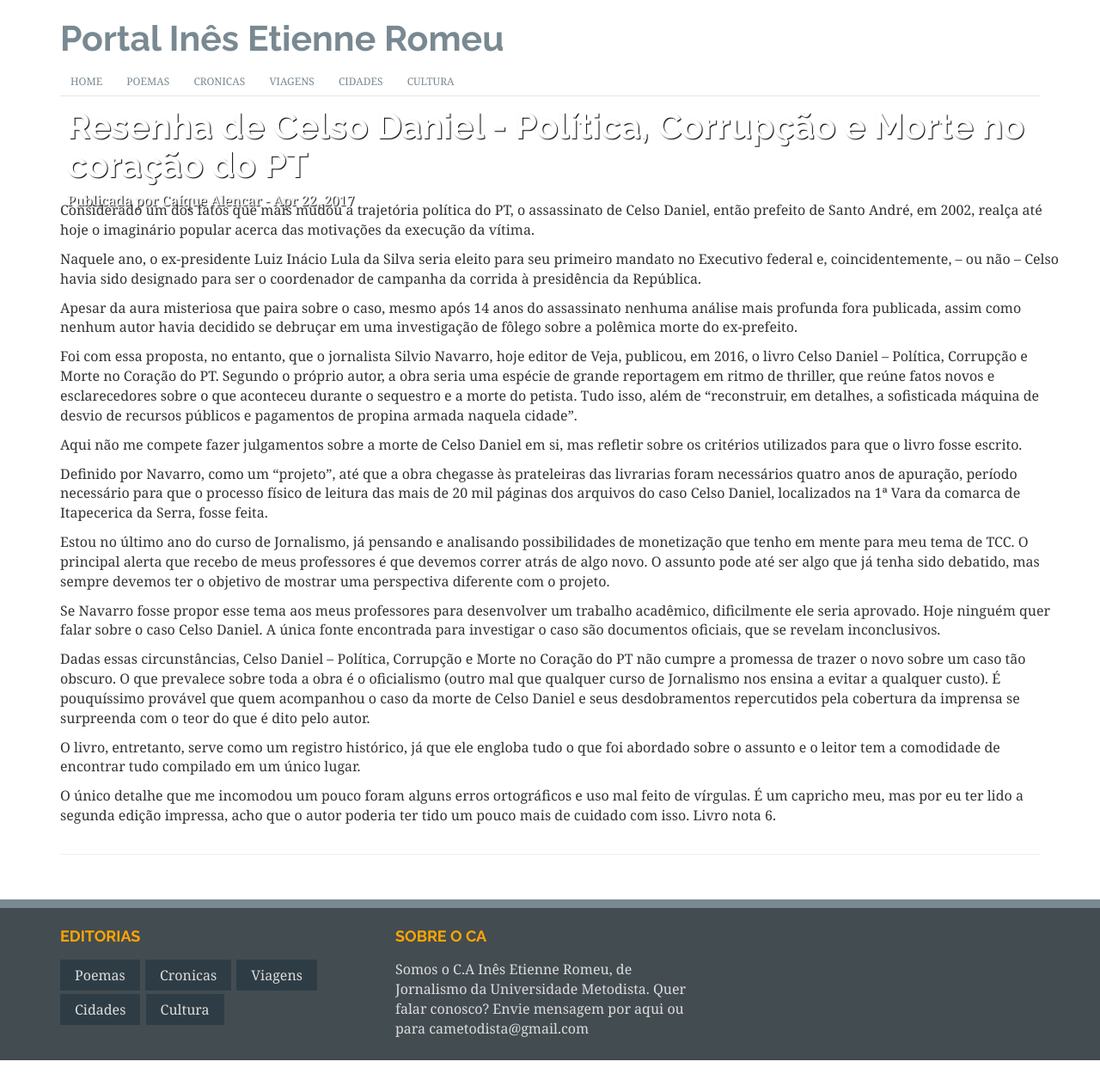
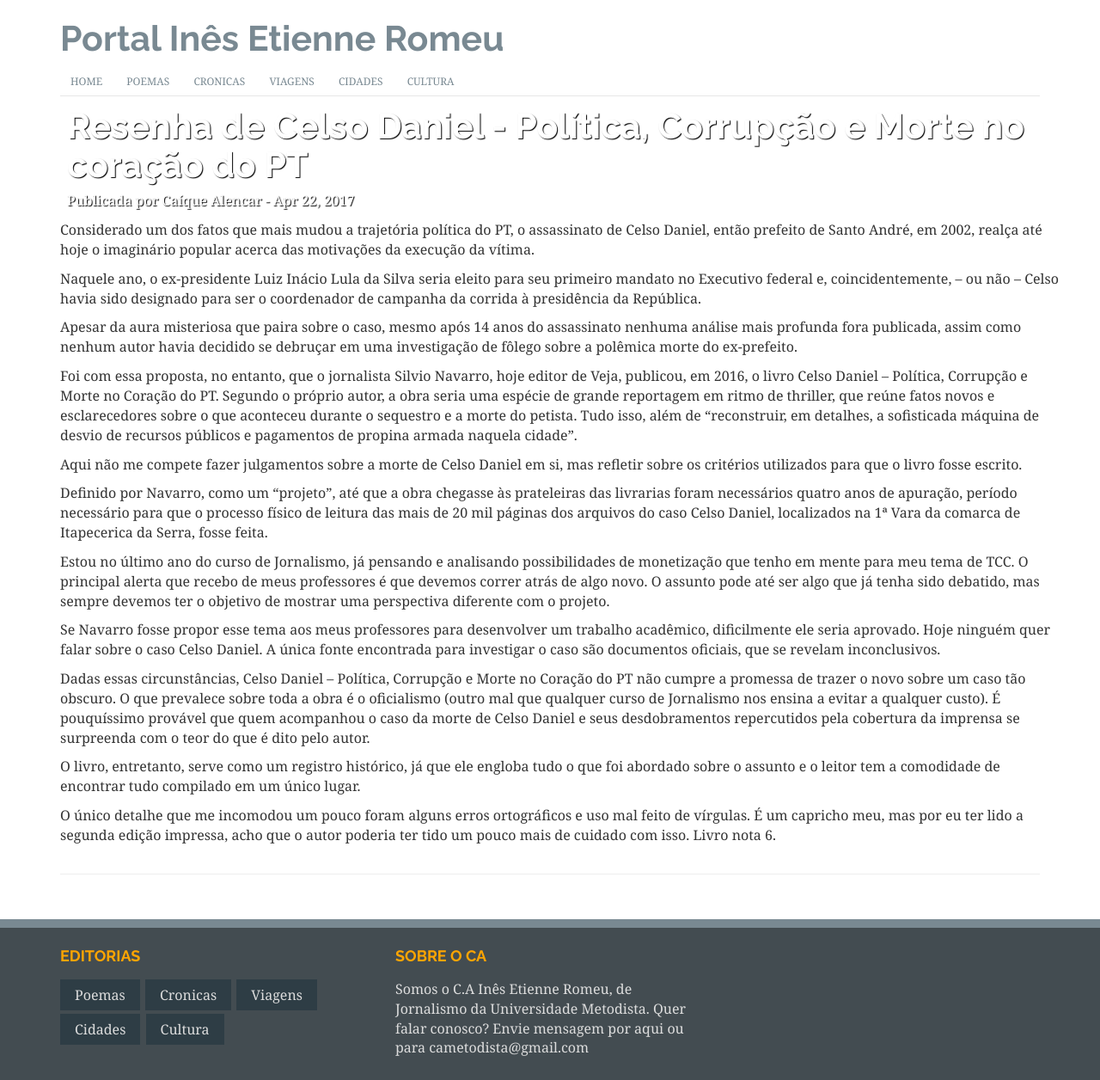
Before and after one commit to ca-metodista/portal-ca, a Jekyll site: the page built from _posts/cultura/2017-04-22-resenha-celso-daniel.markdown, in a window 1280 px wide. Shown: the whole page at 86% size. Built offline with Jekyll 4.4.1, drawn with Linux system fonts in a browser that asks for light colours; before the commit the page ends 1233 px from its top, so only the background shows below that.

Commit message:
Update 2017-04-22-resenha-celso-daniel.markdown

```diff
--- a/_posts/cultura/2017-04-22-resenha-celso-daniel.markdown
+++ b/_posts/cultura/2017-04-22-resenha-celso-daniel.markdown
@@ -7,7 +7,7 @@ categories: cultura
 author: caique
 ---
 
-<br><br><br>
+<br><br><br><br>
 
 Considerado um dos fatos que mais mudou a trajetória política do PT, o assassinato de Celso Daniel, então prefeito de Santo André, em 2002, realça até hoje o imaginário popular acerca das motivações da execução da vítima.
 
```
